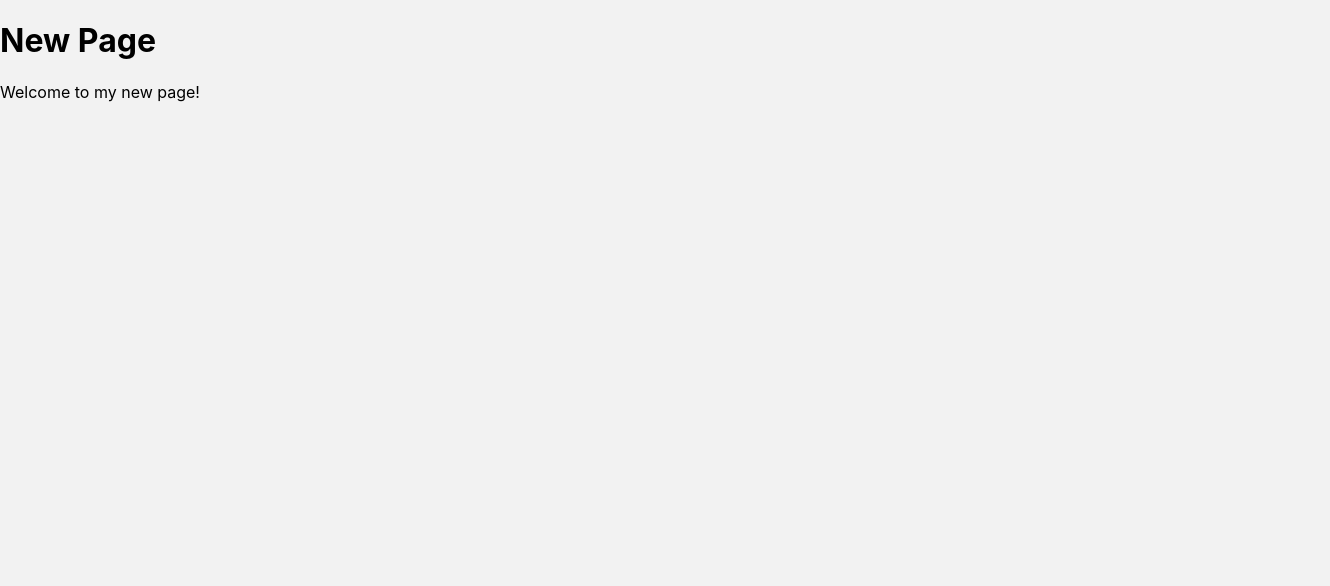
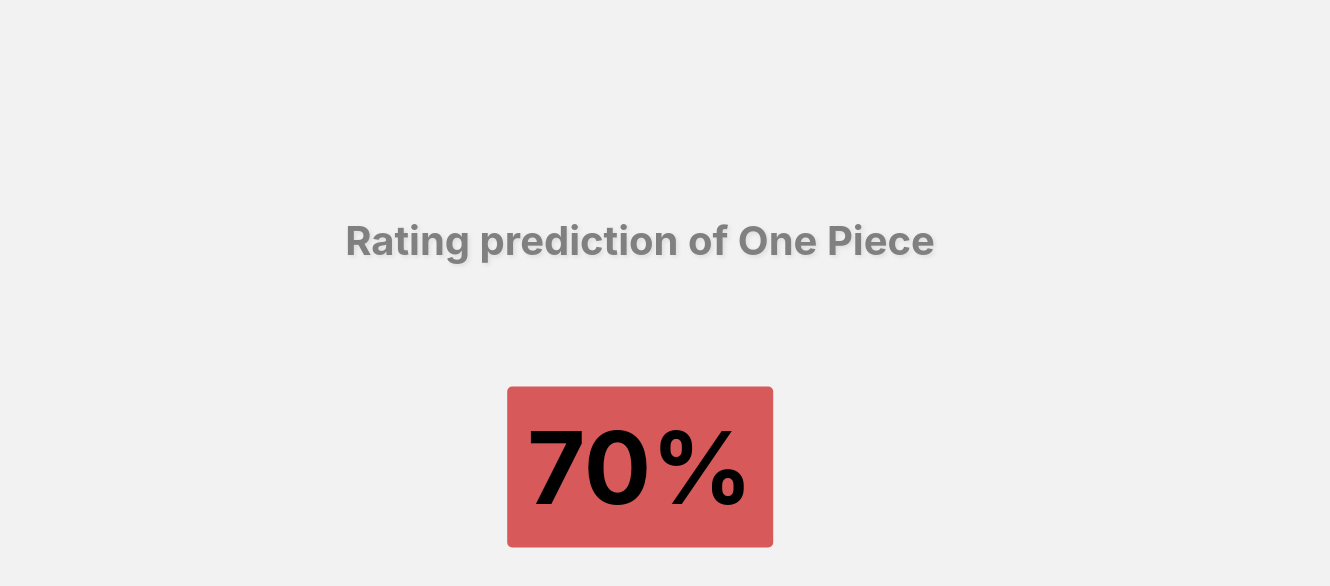
Before and after one commit to aubinho237/Anime-Mlops, a React (Create React App) app in the folder myfrontendapp/: page /prediction in a window 1280 px wide. Shown: the top 586 px of the page, 1330 px wide, since content can reach past the window. Built offline with nearby package versions, Linux system fonts and the light colour scheme.

Commit message:
Update interface web

```diff
--- a/myfrontendapp/src/App.js
+++ b/myfrontendapp/src/App/App.js
@@ -1,9 +1,10 @@
-import Form from './Form';
+import Form from '../Form/Form';
 import './App.css';
 
 import { BrowserRouter as Router } from 'react-router-dom';
 import { Routes ,Route } from 'react-router-dom';
-import Prediction from './Prediction';
+import Prediction from '../Prediction/Prediction';
+import NavBar from '../NavBar';
 
 function App() {
   return (
--- a/myfrontendapp/src/Form.js
+++ b/myfrontendapp/src/Form/Form.js
@@ -1,6 +1,7 @@
 import './Form.css';
-import './Prediction.js';
+import Prediction from '../Prediction/Prediction';
 import { BrowserRouter as Router, Switch, Route, Link } from 'react-router-dom';
+import NavBar from '../NavBar';
 
 function Form() {
   const styles = {
@@ -24,8 +25,10 @@
   };
 
     return (
+
       <div style={styles}>
-        <h1 style={title}> Anime prediction rating </h1>
+
+        <h1 style={title}> Anime rating prediction </h1>
         <form className="my-form">
           <div className="form-left">
             <label htmlFor="title">Title</label>
--- /dev/null
+++ b/myfrontendapp/src/NavBar.css
@@ -0,0 +1,31 @@
+.navbar {
+    position: fixed;
+    top: 0;
+    left: 0;
+    bottom: 0;
+    width: 200px;
+    background-color: #0f0d0d;
+    padding: 20px;
+    overflow: auto;
+  }
+
+  .navbar-nav {
+    list-style-type: none;
+    margin: 0;
+    padding: 0;
+  }
+
+  .nav-item {
+    margin-bottom: 10px;
+  }
+
+  .nav-link {
+    display: block;
+    padding: 10px;
+    color: #ece7e7;
+    text-decoration: none;
+  }
+
+  .nav-link:hover {
+    background-color: #e0e0e0;
+  }
--- /dev/null
+++ b/myfrontendapp/src/NavBar.js
@@ -0,0 +1,24 @@
+import React from 'react';
+import { Link } from 'react-router-dom';
+import './NavBar.css';
+
+function NavBar() {
+  return (
+    <nav className="navbar">
+      <ul className="navbar-nav">
+        <li className="nav-item">
+          <Link to="/" className="nav-link">
+            Prediction
+          </Link>
+        </li>
+        <li className="nav-item">
+          <Link to="/prediction" className="nav-link">
+            Prediction rating
+          </Link>
+        </li>
+      </ul>
+    </nav>
+  );
+}
+
+export default NavBar;
--- a/myfrontendapp/src/Prediction.js
+++ /dev/null
@@ -1,12 +0,0 @@
-import React from 'react';
-
-const Prediction = () => {
-  return (
-    <div>
-      <h1>New Page</h1>
-      <p>Welcome to my new page!</p>
-    </div>
-  );
-};
-
-export default Prediction;
--- /dev/null
+++ b/myfrontendapp/src/Prediction/Prediction.css
@@ -0,0 +1,14 @@
+.my-prediction {
+    display: flex;
+    flex-wrap: wrap;
+    justify-content: center;
+    padding: 20px;
+    background-color: #d75959;
+    border-radius: 5px;
+    max-width: 50%;
+    font-size: 100px;
+    position: absolute;
+    top: 50%;
+    left: 50%;
+    transform: translate(-50%, -50%);
+  }
--- /dev/null
+++ b/myfrontendapp/src/Prediction/Prediction.js
@@ -0,0 +1,52 @@
+import React from 'react';
+import './Prediction.css';
+import NavBar from '../NavBar';
+
+const Prediction = () => {
+    const styles = {
+        padding: '20px',
+        margin: '10px',
+        display: "flex",
+        width: "100%",
+        flexDirection: "column",
+        justifyContent: "center",
+        alignItems: "center",
+
+      };
+
+      const title = {
+        color: "gray",
+        fontSize: "40px",
+        fontWeight: "bold",
+        textShadow: "2px 2px 4px #ddd ",
+        justifyContent: "center",
+        alignItems: "center",
+        position: "absolute",
+        top: "30%",
+        left: "50%",
+        transform: "translate(-50%, -50%)",
+
+      };
+
+      const text = {
+        color: "black",
+        fontSize: "30px",
+        fontWeight: "bold",
+        textShadow: "2px 2px 4px #ddd ",
+        justifyContent: "center",
+        alignItems: "center",
+
+      };
+
+  return (
+    <div style={styles}>
+      <div>
+        <div style={title}> Rating prediction of One Piece  </div>
+
+      </div>
+      <h1  className='my-prediction'> 70% </h1>
+    </div>
+  );
+};
+
+export default Prediction;
--- a/myfrontendapp/src/index.js
+++ b/myfrontendapp/src/index.js
@@ -1,7 +1,7 @@
 import React from 'react';
 import ReactDOM from 'react-dom/client';
 import './index.css';
-import App from './App';
+import App from './App/App';
 import reportWebVitals from './reportWebVitals';
 
 const root = ReactDOM.createRoot(document.getElementById('root'));
```
Also changed, not shown: myfrontendapp/src/App/App.css (renamed from myfrontendapp/src/App.css), myfrontendapp/src/Form/Form.css (renamed from myfrontendapp/src/Form.css), 1 other file (tests, documents, lock files or other folders).
